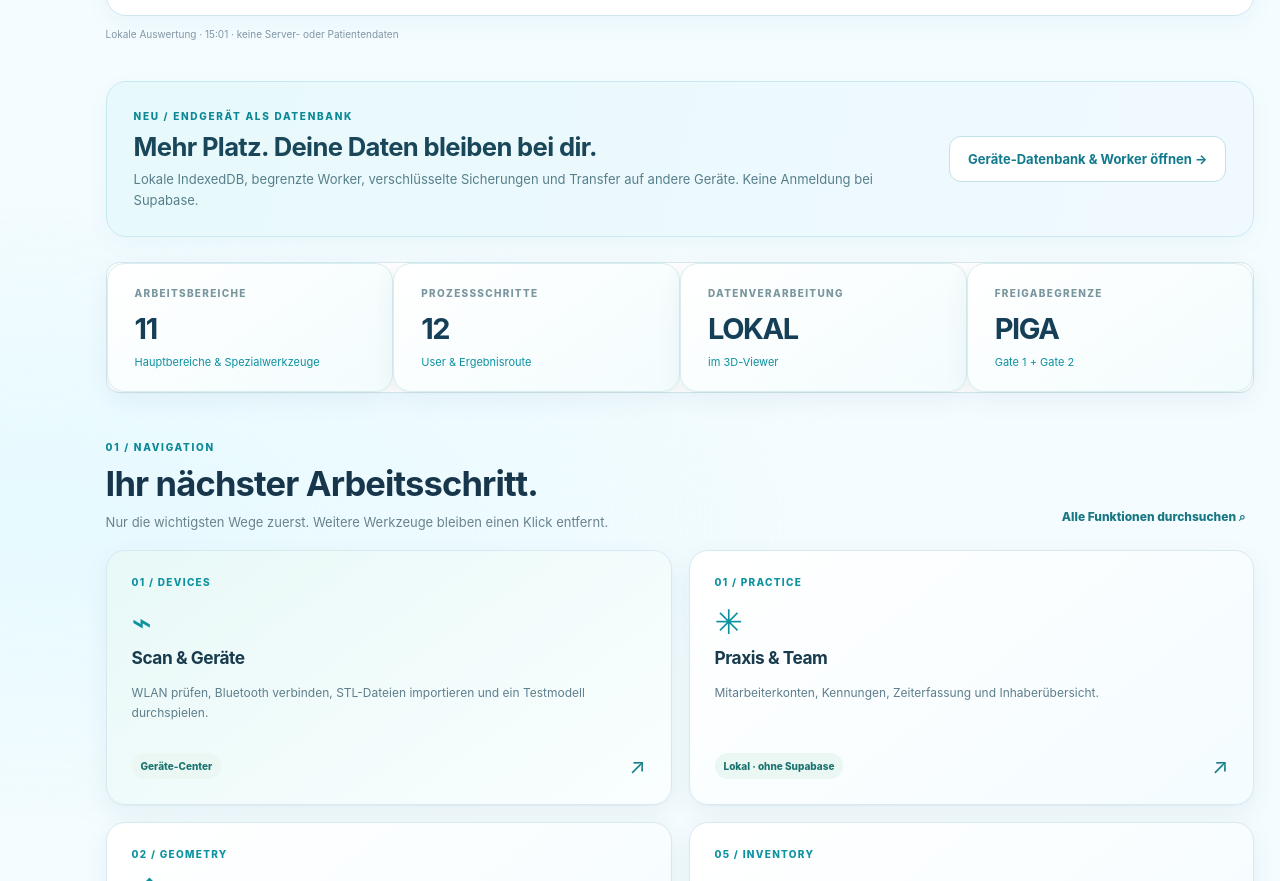
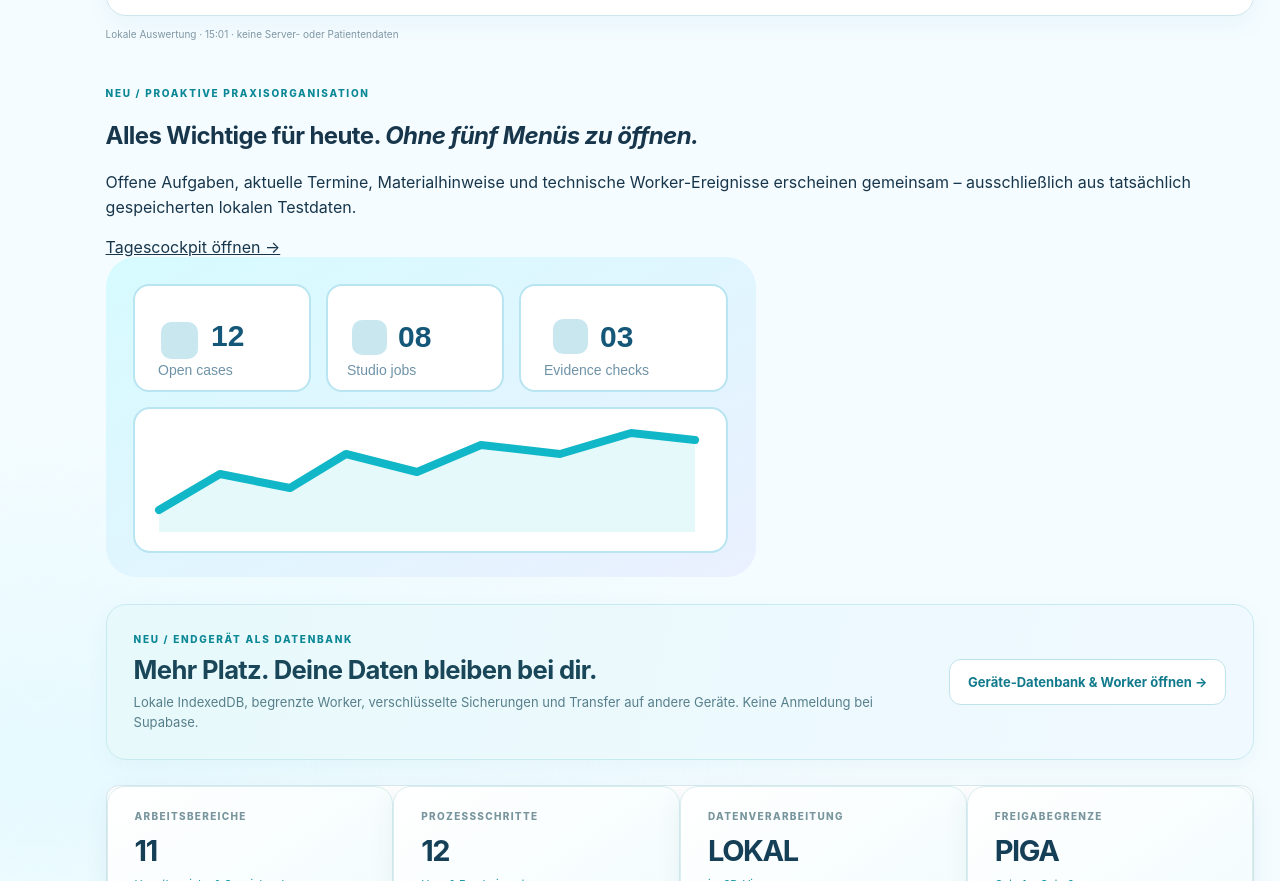
Before and after one commit to mounirakarkach04-pixel/ados, a plain HTML site: page piga-ortho-3d/dashboard.html in a window 1280 px wide. Shown: the part 1341-2222 px from the top of the page. Drawn offline with Linux system fonts and the light colour scheme.

Commit message:
Link visual workflow improvements to live local operations cockpit (dashboard.html)

```diff
--- a/piga-ortho-3d/dashboard.html
+++ b/piga-ortho-3d/dashboard.html
@@ -26,6 +26,9 @@
    <div id="opsRecent" class="ops-list"><p>Lokales Journal wird geladen …</p></div></article>
  </div><p id="opsStatus" class="ops-footer" role="status" aria-live="polite">Lese lokale Daten. Keine automatische Diagnose oder Druckfreigabe.</p>
 </section>
+<section class="ops-promo" aria-label="Tagescockpit"><div class="ops-promo-copy"><span class="eyebrow">NEU / PROAKTIVE PRAXISORGANISATION</span><h2>Alles Wichtige für heute. <em>Ohne fünf Menüs zu öffnen.</em></h2>
+<p>Offene Aufgaben, aktuelle Termine, Materialhinweise und technische Worker-Ereignisse erscheinen gemeinsam – ausschließlich aus tatsächlich gespeicherten lokalen Testdaten.</p><a href="./operations.html" class="ops-promo-action">Tagescockpit öffnen →</a></div>
+<img src="./visuals/ortho-dashboard.svg" alt="Illustrative Arbeitsübersicht in Eisblau und Türkis" loading="lazy" width="650" height="320"></section>
 <section class="device-entry" aria-label="Geräte-Datenbank"><div><span class="eyebrow">NEU / ENDGERÄT ALS DATENBANK</span><h2>Mehr Platz. Deine Daten bleiben bei dir.</h2><p>Lokale IndexedDB, begrenzte Worker, verschlüsselte Sicherungen und Transfer auf andere Geräte. Keine Anmeldung bei Supabase.</p></div><a href="./device-hub.html">Geräte-Datenbank & Worker öffnen →</a></section>
 <section class="metric-row" aria-label="Anwendungsstatus"><div><small>ARBEITSBEREICHE</small><strong>11</strong><span>Hauptbereiche & Spezialwerkzeuge</span></div><div><small>PROZESSSCHRITTE</small><strong>12</strong><span>User & Ergebnisroute</span></div><div><small>DATENVERARBEITUNG</small><strong>LOKAL</strong><span>im 3D-Viewer</span></div><div><small>FREIGABEGRENZE</small><strong>PIGA</strong><span>Gate 1 + Gate 2</span></div></section>
 <div class="section-head"><div><span class="eyebrow">01 / NAVIGATION</span><h2>Ihr nächster Arbeitsschritt.</h2><p>Nur die wichtigsten Wege zuerst. Weitere Werkzeuge bleiben einen Klick entfernt.</p></div><button id="findFeature" class="text-button" type="button">Alle Funktionen durchsuchen <span aria-hidden="true">⌕</span></button></div>
@@ -40,7 +43,7 @@
 <a href="./studio.html#printer" class="module-card"><span class="module-number">04 / PRODUCTION</span><span class="module-icon">▣</span><h3>3D-Fertigung</h3><p>OctoPrint-Schnittstelle, Einzelfreigaben und Drucker-Readback.</p><div><span class="module-state partial">Hardwareprüfung offen</span><span>↗</span></div></a>
 <a href="./report.html" class="module-card"><span class="module-number">05 / DOCUMENT</span><span class="module-icon">▤</span><h3>Druckfertige Prüfakte</h3><p>PIGA, A7SEM, Reverse, endliche Prüfschleifen, Kettenprüfung und PDF-Ausgabe.</p><div><span class="module-state live">Technischer Bericht</span><span>↗</span></div></a>
 <a href="./studio.html#evidence" class="module-card"><span class="module-number">05 / EVIDENCE</span><span class="module-icon">◈</span><h3>Glassbox & Qualität</h3><p>Ereigniskette, Audit-Export und rückwärtsgerichtete Prüfung.</p><div><span class="module-state live">Technische Nachweise</span><span>↗</span></div></a>
-<a href="./praxis.html" class="module-card"><span class="module-number">06 / FINANCE</span><span class="module-icon">€</span><h3>Kosten & Auswertung</h3><p>Vertrauliche Kalkulation für den bestätigten Praxisinhaber.</p><div><span class="module-state restricted">Inhaberberechtigung nötig</span><span>↗</span></div></a>
+<a href="./praxis.html" class="module-card"><span class="module-number">06 / FINANCE</span><span class="module-icon">€</span><h3>Kosten & Auswertung</h3><p>Lokale Kostenkalkulation für synthetische Aufträge und Testdaten.</p><div><span class="module-state live">Lokaler Testmodus</span><span>↗</span></div></a>
 </section></details>
 <section class="worktools"><div class="section-head"><div><span class="eyebrow">02 / WERKZEUGE</span><h2>Schnell prüfen, gezielt weiterarbeiten.</h2><p>Praktische Funktionen ohne Patientendaten oder externe Druckeraktion.</p></div></div><div class="tool-grid"><article class="tool-card"><span class="eyebrow">LOKALER STL-SCHNELLCHECK</span><h3>Datei-Integrität prüfen</h3><p>Wählen Sie eine synthetische STL-Datei aus. Format, Dreiecke, Dateigröße und SHA-256 werden lokal untersucht.</p><label class="upload" for="quickStl">STL-Datei wählen <span aria-hidden="true">↑</span></label><input type="file" accept=".stl,model/stl" id="quickStl" hidden><div id="stlResult" class="tool-feedback" role="status" aria-live="polite">Keine Datei ausgewählt.</div><a href="./studio.html#studio" class="tool-link">Zum vollständigen 3D-Studio →</a></article>
 <article class="tool-card"><span class="eyebrow">STARTVORBEREITUNG</span><h3>Technischer Prüfpfad</h3><p>Schrittweises Prüfen vor einer gesonderten manuellen Druckfreigabe. Kein automatischer Druckstart.</p><div id="checklist" class="checklist"><label><input type="checkbox" data-check="model"> Geprüfte Modellquelle vorhanden</label><label><input type="checkbox" data-check="scale"> Maßstab / Einheit verifiziert</label><label><input type="checkbox" data-check="slicer"> Passende Slicer-Datei extern geprüft</label><label><input type="checkbox" data-check="person"> Fachliche Freigabeperson verfügbar</label><label><input type="checkbox" data-check="device"> Hersteller- / Gerätevoraussetzungen geprüft</label></div><div class="check-progress"><span id="checkLabel">0 / 5 Punkte bestätigt</span><div class="check-track"><div id="checkBar"></div></div></div><div id="checkStatus" class="tool-feedback">Druckaktionen bleiben in dieser Übersicht immer gesperrt.</div><div class="card-actions"><button id="clearChecks" type="button" class="text-button">Zurücksetzen</button><a href="./studio.html#printer" class="tool-link">Druckerbereich öffnen →</a></div></article></div></section>
```
